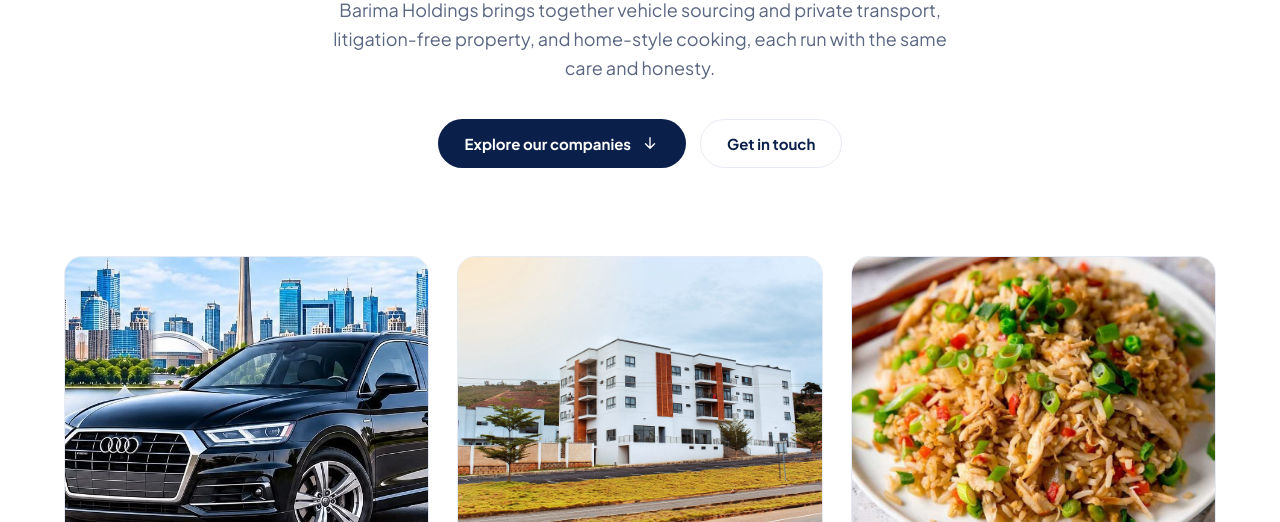
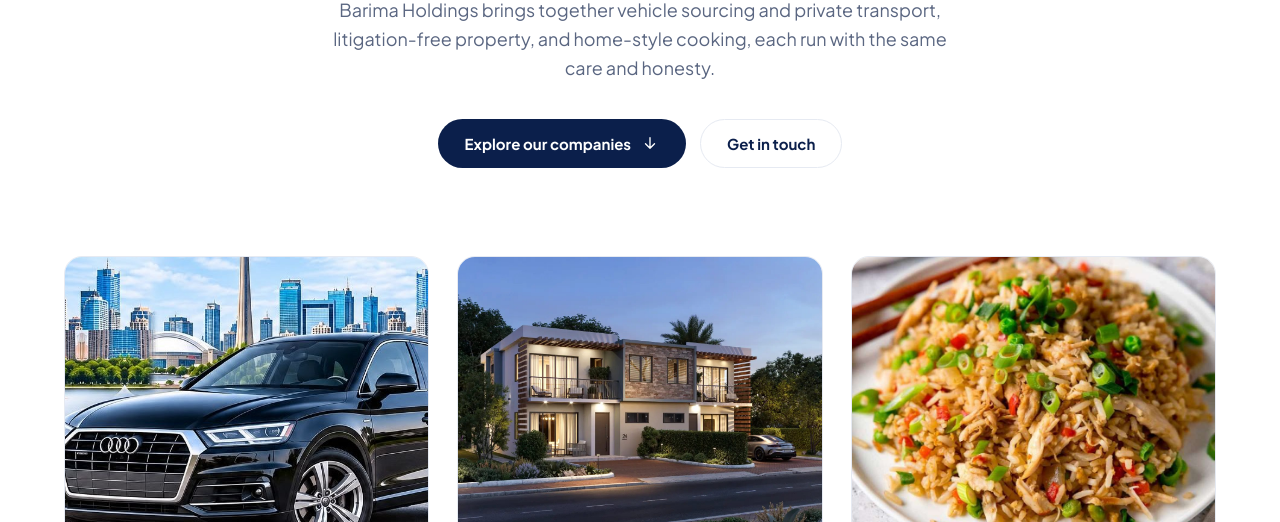
Before and after one commit to warihanagumah1/Barima, a plain HTML site: page main/index.html in a window 1280 px wide. Shown: the part 430-952 px from the top of the page. Drawn offline with Linux system fonts and the light colour scheme.

```diff
--- a/main/index.html
+++ b/main/index.html
@@ -80,7 +80,7 @@
             </div>
           </a>
           <a class="card reveal" href="https://homes.barimaholdings.com/">
-            <div class="card__media"><img src="assets/images/homes.jpg" alt="Modern white apartment building in Ghana"></div>
+            <div class="card__media"><img src="assets/images/house.jpg" alt="Modern two-storey home at dusk"></div>
             <div class="card__body">
               <span class="card__tag">Ghana</span>
               <h2>Barima Homes</h2>
```
Also changed, not shown: main/assets/images/house.jpg (added), 1 other file.
